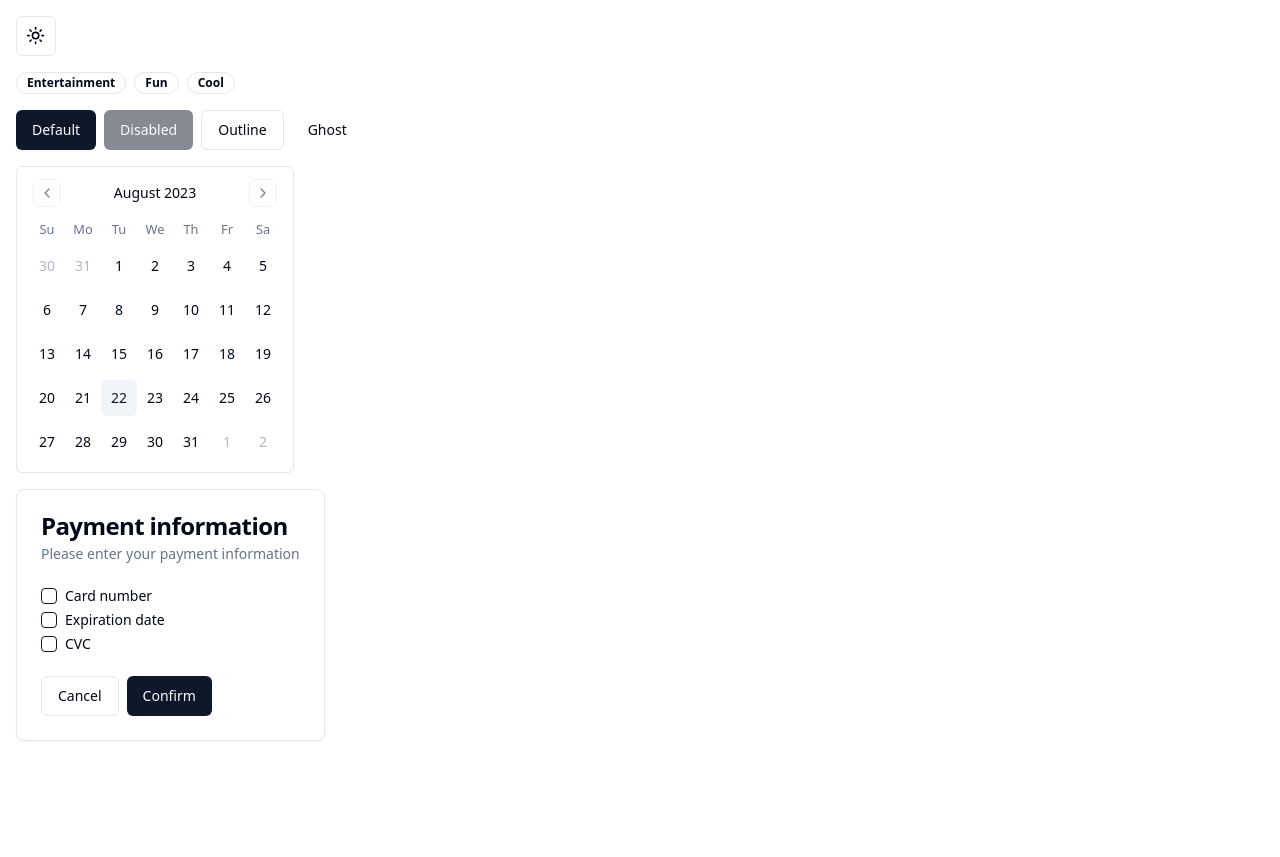
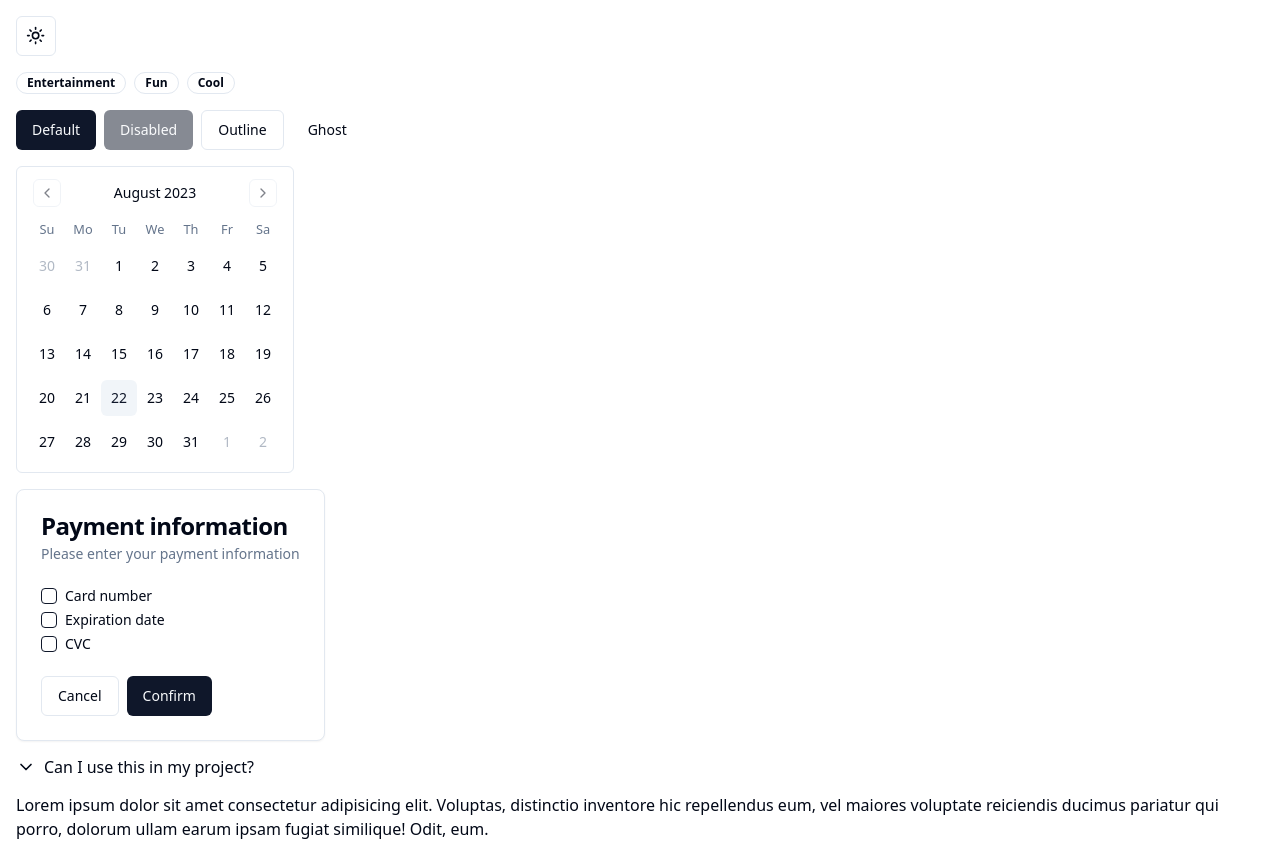
Before and after one commit to seesmof/Pixoto-Photos-Website, a Next.js app: page / in a window 1280 px wide. Before the commit the page ends 800 px from the top, so only its background shows below. Built offline with nearby package versions, Linux system fonts and the light colour scheme.

Commit message:
build(deps): update page.tsx, package-lock.json and package.json

```diff
--- a/app/page.tsx
+++ b/app/page.tsx
@@ -22,7 +22,13 @@ import {
 } from "@/components/ui/alert-dialog";
 import { Button } from "@/components/ui/button";
 import { AspectRatio } from "@radix-ui/react-aspect-ratio";
-import { Terminal, FileWarning, AlertCircle } from "lucide-react";
+import {
+  Terminal,
+  FileWarning,
+  AlertCircle,
+  ChevronDown,
+  ChevronUp,
+} from "lucide-react";
 import { AvatarFallback, AvatarImage, Avatar } from "@/components/ui/avatar";
 import { Badge } from "@/components/ui/badge";
 import { Calendar } from "@/components/ui/calendar";
@@ -35,8 +41,15 @@ import {
   CardTitle,
 } from "@/components/ui/card";
 import { Checkbox } from "@/components/ui/checkbox";
+import {
+  Collapsible,
+  CollapsibleContent,
+  CollapsibleTrigger,
+} from "@/components/ui/collapsible";
 
 export default function Home() {
+  const [isCollapsed, setIsCollapsed] = React.useState(false);
+
   return (
     <main className="flex min-h-screen flex-col p-4 gap-4">
       <ThemeToggle />
@@ -95,6 +108,30 @@ export default function Home() {
           <Button variant={"default"}>Confirm</Button>
         </CardFooter>
       </Card>
+
+      <Collapsible>
+        <CollapsibleTrigger
+          className="font-medium leading-none flex items-center gap-2"
+          onClick={() => setIsCollapsed(!isCollapsed)}
+        >
+          {isCollapsed ? (
+            <ChevronUp className="h-5 w-5" />
+          ) : (
+            <ChevronDown className="h-5 w-5" />
+          )}
+          Can I use this in my project?
+        </CollapsibleTrigger>
+        <CollapsibleContent className="mt-2 ml-8">
+          Yes. Free to use for personal and commercial projects. No attribution
+          required.
+        </CollapsibleContent>
+      </Collapsible>
+      <p>
+        Lorem ipsum dolor sit amet consectetur adipisicing elit. Voluptas,
+        distinctio inventore hic repellendus eum, vel maiores voluptate
+        reiciendis ducimus pariatur qui porro, dolorum ullam earum ipsam fugiat
+        similique! Odit, eum.
+      </p>
     </main>
   );
 }
--- /dev/null
+++ b/components/ui/collapsible.tsx
@@ -0,0 +1,11 @@
+"use client"
+
+import * as CollapsiblePrimitive from "@radix-ui/react-collapsible"
+
+const Collapsible = CollapsiblePrimitive.Root
+
+const CollapsibleTrigger = CollapsiblePrimitive.CollapsibleTrigger
+
+const CollapsibleContent = CollapsiblePrimitive.CollapsibleContent
+
+export { Collapsible, CollapsibleTrigger, CollapsibleContent }
--- a/package.json
+++ b/package.json
@@ -14,6 +14,7 @@
     "@radix-ui/react-aspect-ratio": "^1.0.3",
     "@radix-ui/react-avatar": "^1.0.3",
     "@radix-ui/react-checkbox": "^1.0.4",
+    "@radix-ui/react-collapsible": "^1.0.3",
     "@radix-ui/react-dropdown-menu": "^2.0.5",
     "@radix-ui/react-slot": "^1.0.2",
     "@types/node": "20.5.1",
```
Also changed, not shown: 1 other file (tests, documents, lock files or other folders).
